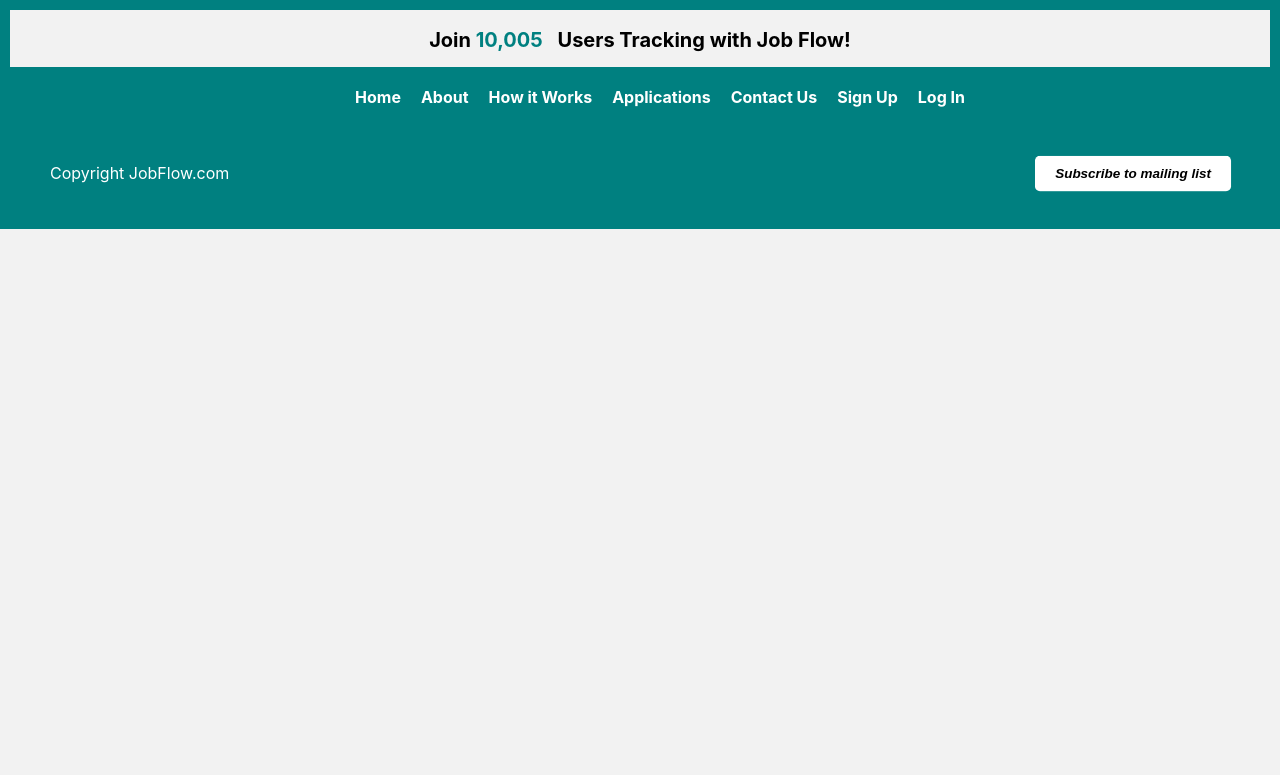
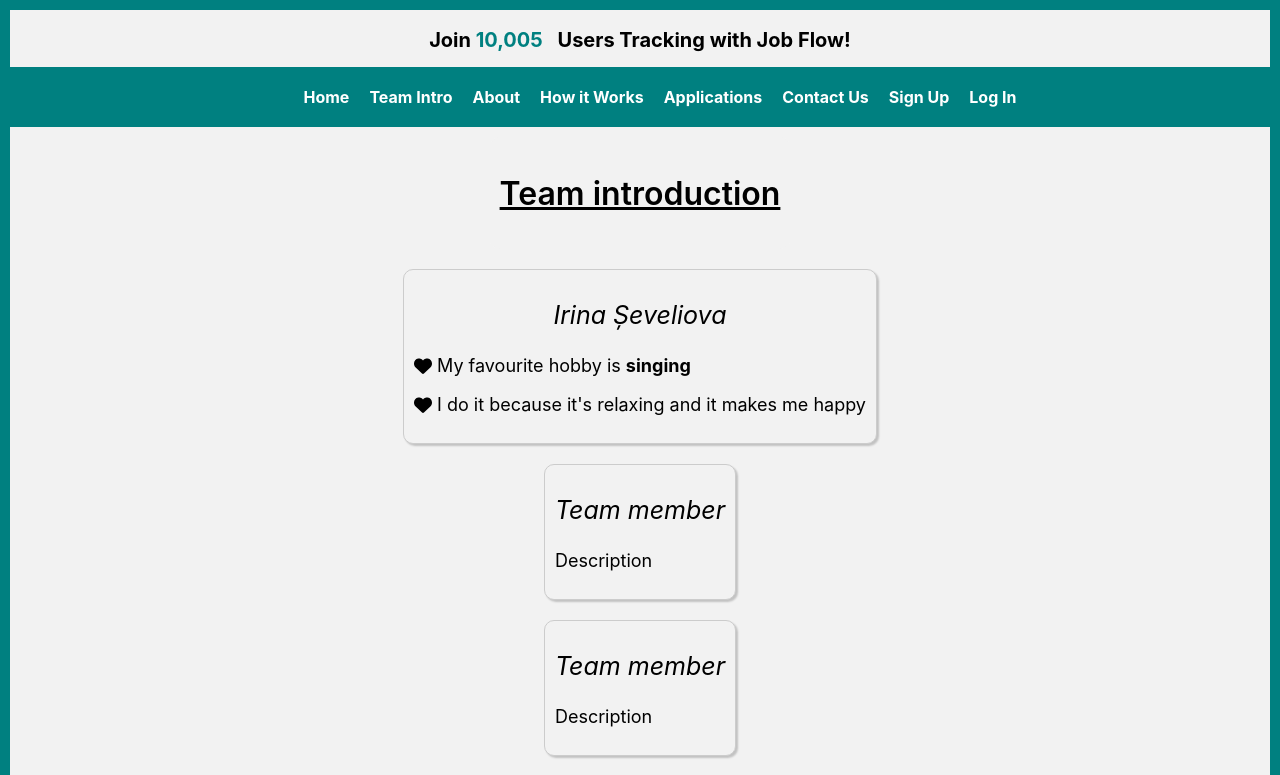
Before and after one commit to irina-sheveliova/CFG-Job-tracker, a React (Create React App) app in the folder client/: page /team-intro in a window 1280 px wide. Shown: the top 775 px of the page. Built offline with nearby package versions, Linux system fonts and the light colour scheme; a web font is replaced by a local one.

Commit message:
Created Team intro files

```diff
--- a/client/src/App.js
+++ b/client/src/App.js
@@ -13,6 +13,7 @@ import Counter from "./components/Counter/counter";
 import HowitWorks from "./components/HowitWorks/Howitworks";
 import Login from "./components/Login/Login";
 import JobDetailsPage from "./pages/JobDetailsPage";
+import TeamIntro from "./components/TeamIntro/TeamIntro";
 
 function App() {
   return (
@@ -33,6 +34,7 @@ function App() {
           <Route path="/Applications" element={<Applications />} />
           <Route path="/HowitWorks" element={<HowitWorks />} />
           <Route path="/login" element={<Login />} />
+          <Route path="/team-intro" element={<TeamIntro />} />
           <Route path="/Applications/:id" element={<JobDetailsPage />} />
         </Routes>
         <div className="footer">
--- a/client/src/components/Navigation/Nav.js
+++ b/client/src/components/Navigation/Nav.js
@@ -8,6 +8,9 @@ function Nav() {
       <ul className="nav-links">
         <li>
           <Link to="/">Home</Link>
+        </li>
+        <li>
+          <Link to="/team-intro">Team Intro</Link>
         </li>
         <li>
           <Link to="/about">About</Link>
--- /dev/null
+++ b/client/src/components/TeamIntro/TeamIntro.css
@@ -0,0 +1,38 @@
+body {
+  background-color: #f2f2f2;
+}
+
+.team-intro {
+  display: flex;
+  flex-direction: column;
+  align-items: center;
+}
+
+.member-box {
+  background-color: #f2f2f2;
+  font-size: 18px;
+  border-radius: 10px;
+  padding: 10px;
+  margin: 10px;
+  /* reduced from 20px */
+  max-width: 600px;
+  position: relative;
+  border: 1px solid #ccc;
+  box-shadow: 2px 2px 2px rgba(0, 0, 0, 0.2);
+}
+
+.member-box h3 {
+  font-size: 25px;
+  text-align: center;
+  font-style: italic;
+}
+
+.intro-box {
+  background-color: #f2f2f2;
+  text-decoration: underline;
+  border-radius: 10px;
+  padding: 10px;
+  margin: 10px;
+  /* reduced from 20px */
+  max-width: 600px;
+}
--- /dev/null
+++ b/client/src/components/TeamIntro/TeamIntro.js
@@ -0,0 +1,38 @@
+import './TeamIntro.css';
+import { FontAwesomeIcon } from '@fortawesome/react-fontawesome';
+import { faHeart } from '@fortawesome/free-solid-svg-icons';
+
+const TeamIntro = () => {
+  return (
+    <div className="team-intro">
+        <div className="intro-box">
+            <h2>Team introduction</h2>
+        </div>
+
+      <div className="member-box">
+        <h3>Irina Șeveliova</h3>
+        <p><FontAwesomeIcon icon={faHeart} /> My favourite hobby is <strong>singing</strong></p>
+        <p><FontAwesomeIcon icon={faHeart} /> I do it because it's relaxing and it makes me happy</p>
+      </div>
+      <div className="member-box">
+        <h3>Team member</h3>
+        <p>Description</p>
+      </div>
+      <div className="member-box">
+        <h3>Team member</h3>
+        <p>Description</p>
+      </div>
+      <div className="member-box">
+        <h3>Team member</h3>
+        <p>Description</p>
+      </div>
+      <div className="member-box">
+        <h3>Team member</h3>
+        <p>Description</p>
+      </div>
+
+    </div>
+  );
+};
+
+export default TeamIntro;
```
